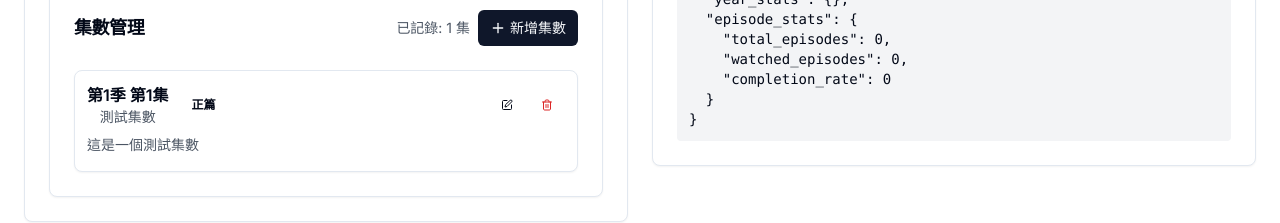
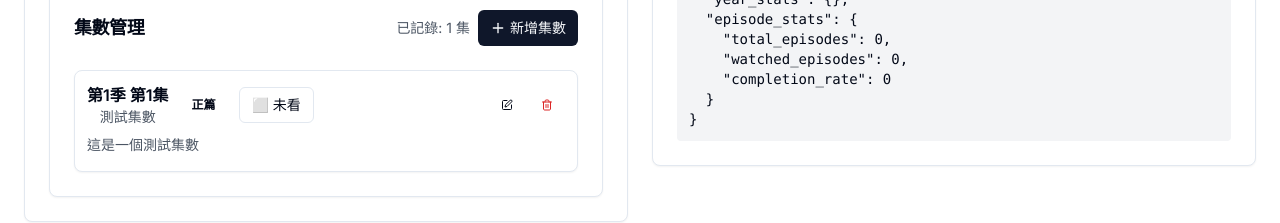
Before and after one commit to guan4tou2/WatchedIt, a Next.js app in the folder frontend/: page /episode-test in a window 1280 px wide. Shown: the part 434-657 px from the top of the page. Built offline with nearby package versions, Linux system fonts and the light colour scheme.

Commit message:
重構多個組件以優化用戶界面，移除不必要的Suspense包裝，新增集數完成率顯示，並在作品詳情頁面中改進編輯功能，提升用戶體驗。

```diff
--- a/frontend/src/app/layout.tsx
+++ b/frontend/src/app/layout.tsx
@@ -4,7 +4,6 @@ import "./globals.css";
 import PWAInstall from "@/components/PWAInstall";
 import { ThemeProvider } from "@/components/ThemeProvider";
 import { pwaService } from "@/lib/pwa";
-import { Suspense } from "react";
 
 const inter = Inter({ subsets: ["latin"] });
 
@@ -47,12 +46,10 @@ export default function RootLayout({
   return (
     <html lang="zh-TW" suppressHydrationWarning>
       <body className={inter.className}>
-        <Suspense fallback={null}>
-          <ThemeProvider>
-            {children}
-            <PWAInstall />
-          </ThemeProvider>
-        </Suspense>
+        <ThemeProvider>
+          {children}
+          <PWAInstall />
+        </ThemeProvider>
         <script
           dangerouslySetInnerHTML={{
             __html: `
--- a/frontend/src/app/page.tsx
+++ b/frontend/src/app/page.tsx
@@ -238,6 +238,21 @@ export default function HomePage() {
               </div>
             </CardContent>
           </Card>
+
+          <Card>
+            <CardHeader className="flex flex-row items-center justify-between space-y-0 pb-2">
+              <CardTitle className="text-sm font-medium">集數完成率</CardTitle>
+            </CardHeader>
+            <CardContent>
+              <div className="text-2xl font-bold">
+                {stats.episode_stats.completion_rate}%
+              </div>
+              <div className="text-xs text-gray-600">
+                {stats.episode_stats.watched_episodes}/
+                {stats.episode_stats.total_episodes} 集
+              </div>
+            </CardContent>
+          </Card>
         </div>
       )}
 
--- a/frontend/src/app/works/[id]/page.tsx
+++ b/frontend/src/app/works/[id]/page.tsx
@@ -108,22 +108,6 @@ export default function WorkDetailPage() {
           <Button
             variant="outline"
             size="sm"
-            onClick={() => setShowEditForm(true)}
-          >
-            <Edit className="w-4 h-4 mr-2" />
-            編輯作品
-          </Button>
-          <Button
-            variant="outline"
-            size="sm"
-            onClick={() => setIsEditing(!isEditing)}
-          >
-            <Edit className="w-4 h-4 mr-2" />
-            {isEditing ? "完成編輯" : "編輯集數"}
-          </Button>
-          <Button
-            variant="outline"
-            size="sm"
             onClick={handleDelete}
             className="text-red-600 hover:text-red-700"
           >
@@ -139,7 +123,17 @@ export default function WorkDetailPage() {
           {/* 基本資訊 */}
           <Card>
             <CardHeader>
-              <CardTitle>基本資訊</CardTitle>
+              <div className="flex items-center justify-between">
+                <CardTitle>基本資訊</CardTitle>
+                <Button
+                  variant="outline"
+                  size="sm"
+                  onClick={() => setShowEditForm(!showEditForm)}
+                >
+                  <Edit className="w-4 h-4 mr-2" />
+                  {showEditForm ? "取消編輯" : "編輯作品"}
+                </Button>
+              </div>
             </CardHeader>
             <CardContent className="space-y-4">
               <div className="grid grid-cols-2 gap-4">
@@ -241,6 +235,19 @@ export default function WorkDetailPage() {
                   </div>
                 </div>
               )}
+
+              {/* 編輯作品表單 */}
+              {showEditForm && work && (
+                <div className="mt-6 p-4 border-2 border-dashed border-blue-200 rounded-lg">
+                  <WorkEditForm
+                    work={work}
+                    onSave={handleWorkUpdate}
+                    onCancel={() => setShowEditForm(false)}
+                    isOpen={true}
+                    inline={true}
+                  />
+                </div>
+              )}
             </CardContent>
           </Card>
 
@@ -250,6 +257,8 @@ export default function WorkDetailPage() {
             onEpisodesChange={handleEpisodesChange}
             type={work.type}
             disabled={!isEditing}
+            isEditing={isEditing}
+            onToggleEditing={() => setIsEditing(!isEditing)}
           />
         </div>
 
@@ -329,16 +338,6 @@ export default function WorkDetailPage() {
           </Card>
         </div>
       </div>
-
-      {/* 編輯作品表單 */}
-      {work && (
-        <WorkEditForm
-          work={work}
-          onSave={handleWorkUpdate}
-          onCancel={() => setShowEditForm(false)}
-          isOpen={showEditForm}
-        />
-      )}
     </div>
   );
 }
--- a/frontend/src/components/EpisodeManager.tsx
+++ b/frontend/src/components/EpisodeManager.tsx
@@ -15,6 +15,8 @@ interface EpisodeManagerProps {
   onEpisodesChange: (episodes: Episode[]) => void;
   type: string;
   disabled?: boolean;
+  isEditing?: boolean;
+  onToggleEditing?: () => void;
 }
 
 export default function EpisodeManager({
@@ -22,6 +24,8 @@ export default function EpisodeManager({
   onEpisodesChange,
   type,
   disabled = false,
+  isEditing = false,
+  onToggleEditing,
 }: EpisodeManagerProps) {
   const [isAdding, setIsAdding] = useState(false);
   const [editingEpisode, setEditingEpisode] = useState<Episode | null>(null);
@@ -122,7 +126,8 @@ export default function EpisodeManager({
       description: newEpisode.description || undefined,
       type: newEpisode.type,
       season: newEpisode.season,
-      watched: false,
+      watched: true, // 手動新增預設為已看
+      date_watched: new Date().toISOString(), // 設置觀看日期
       note: newEpisode.note || undefined,
     };
 
@@ -156,6 +161,20 @@ export default function EpisodeManager({
     onEpisodesChange(updatedEpisodes);
   };
 
+  const handleToggleWatched = (episodeId: string) => {
+    const updatedEpisodes = episodes.map((ep) => {
+      if (ep.id === episodeId) {
+        return {
+          ...ep,
+          watched: !ep.watched,
+          date_watched: !ep.watched ? new Date().toISOString() : undefined,
+        };
+      }
+      return ep;
+    });
+    onEpisodesChange(updatedEpisodes);
+  };
+
   return (
     <Card className="w-full">
       <CardHeader>
@@ -165,6 +184,12 @@ export default function EpisodeManager({
             <span className="text-sm text-gray-600">
               已記錄: {episodes.length} 集
             </span>
+            {onToggleEditing && (
+              <Button variant="outline" size="sm" onClick={onToggleEditing}>
+                <Edit className="w-4 h-4 mr-2" />
+                {isEditing ? "完成編輯" : "編輯集數"}
+              </Button>
+            )}
             {!disabled && (
               <Button size="sm" onClick={() => setIsAdding(true)}>
                 <Plus className="w-4 h-4 mr-1" />
@@ -292,10 +317,8 @@ export default function EpisodeManager({
             </div>
           ) : (
             episodes.map((episode) => (
-              <Card
-                key={episode.id}
-                className="hover:shadow-sm transition-shadow"
-              >
+              <div key={episode.id}>
+                <Card className="hover:shadow-sm transition-shadow">
                   <CardContent className="p-3">
                     <div className="flex items-center justify-between">
                       <div className="flex items-center space-x-3">
@@ -314,6 +337,18 @@ export default function EpisodeManager({
                         <Badge className={getEpisodeTypeColor(episode.type)}>
                           {getEpisodeTypeLabel(episode.type)}
                         </Badge>
+                        <Button
+                          size="sm"
+                          variant={episode.watched ? "default" : "outline"}
+                          onClick={() => handleToggleWatched(episode.id)}
+                          className={
+                            episode.watched
+                              ? "bg-green-600 hover:bg-green-700"
+                              : ""
+                          }
+                        >
+                          {episode.watched ? "✅ 已看" : "⬜ 未看"}
+                        </Button>
                       </div>
                       <div className="flex items-center space-x-1">
                         {!disabled && (
@@ -351,13 +386,10 @@ export default function EpisodeManager({
                     )}
                   </CardContent>
                 </Card>
-            ))
-          )}
-        </div>
 
-        {/* 編輯集數對話框 */}
-        {editingEpisode && (
-          <Card className="border-2 border-dashed border-blue-200">
+                {/* 編輯集數表單 - 顯示在當前編輯的集數下方 */}
+                {editingEpisode && editingEpisode.id === episode.id && (
+                  <Card className="mt-2 border-2 border-dashed border-blue-200">
                     <CardContent className="pt-4">
                       <div className="grid grid-cols-2 gap-3">
                         <div>
@@ -466,6 +498,10 @@ export default function EpisodeManager({
                     </CardContent>
                   </Card>
                 )}
+              </div>
+            ))
+          )}
+        </div>
       </CardContent>
     </Card>
   );
--- a/frontend/src/components/ThemeProvider.tsx
+++ b/frontend/src/components/ThemeProvider.tsx
@@ -71,7 +71,11 @@ export function ThemeProvider({
     setTheme,
     resolvedTheme: mounted ? resolvedTheme : "light",
   };
-
+  // mounted 尚未 true 時，不渲染 children，避免 hydration mismatch 與 context undefined
+  if (!mounted) {
+    return null;
+  }
+  // 確保在 SSR 期間也能提供有效的 context
   return (
     <ThemeContext.Provider value={value}>{children}</ThemeContext.Provider>
   );
```
Also changed, not shown: frontend/src/components/WorkEditForm.tsx (+29 -37 lines). Lines whose indentation alone changed are shown as unchanged.
